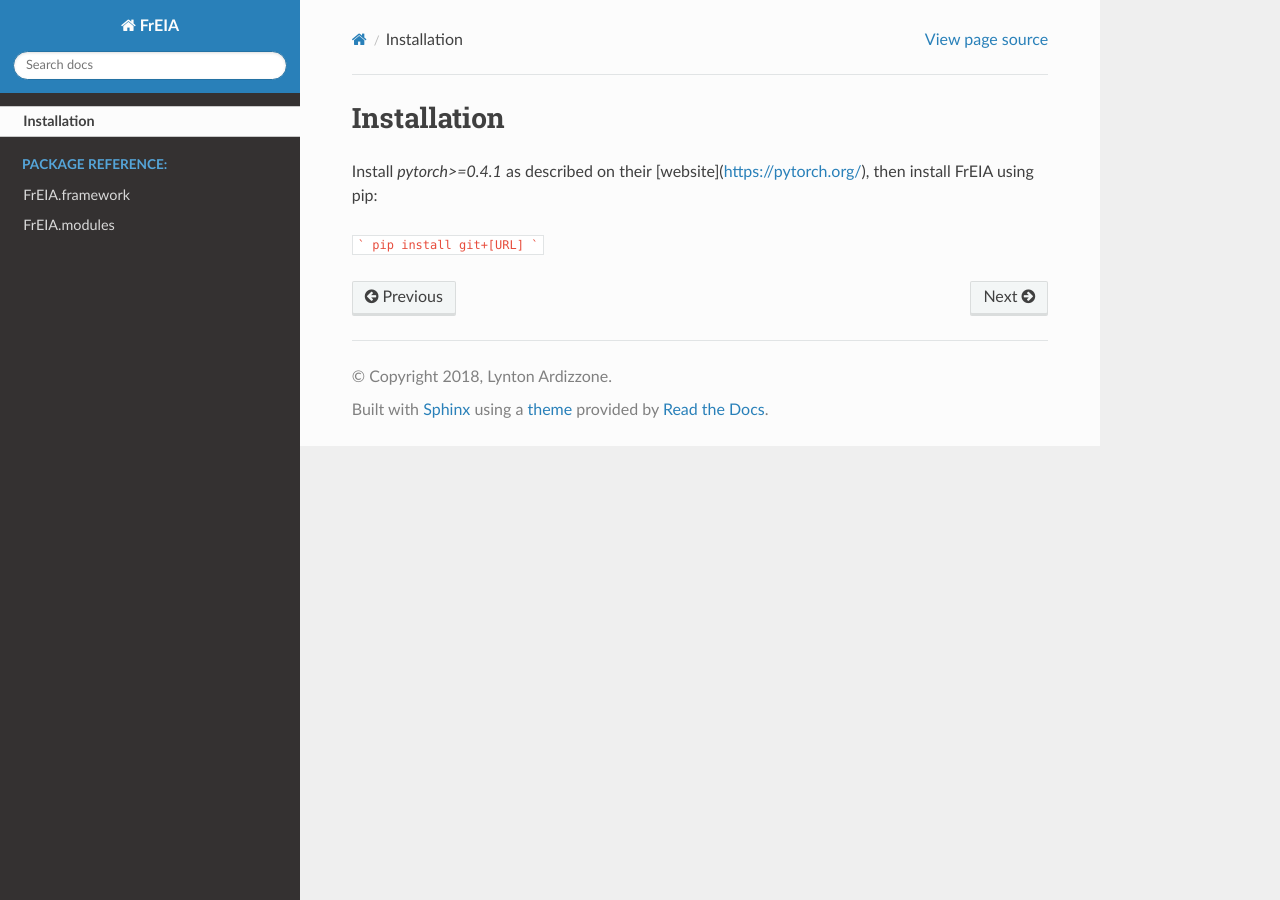
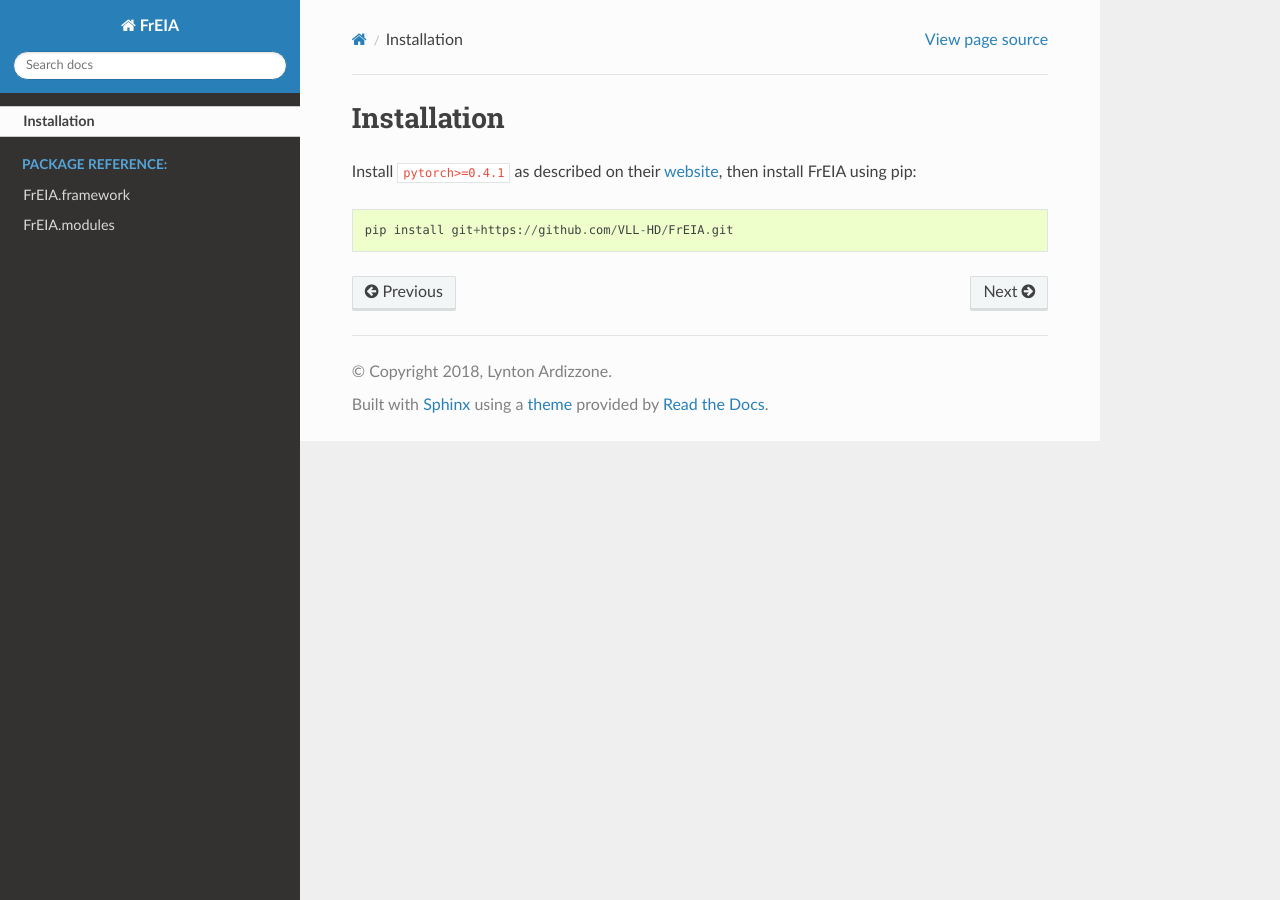
Before and after one commit to vislearn/FrEIA, a Sphinx documentation site: the page built from docs/source/installation.rst, in a window 1280 px wide. Built offline with Sphinx 7.4.7 and the Read the Docs theme 2.0.0, drawn with Linux system fonts in a browser that asks for light colours; pages that are not in the unit, such as notebooks, are missing from menus.

Commit message:
Fix links

````diff
--- a/docs/source/installation.rst
+++ b/docs/source/installation.rst
@@ -1,9 +1,9 @@
 Installation
 ============
 
-Install `pytorch>=0.4.1` as described on their [website](https://pytorch.org/),
+Install ``pytorch>=0.4.1`` as described on their `website <https://pytorch.org/>`_,
 then install FrEIA using pip:
 
-```
-pip install git+[URL]
-```
+::
+
+   pip install git+https://github.com/VLL-HD/FrEIA.git
````
Also changed, not shown: README.md (+4 -4 lines).
